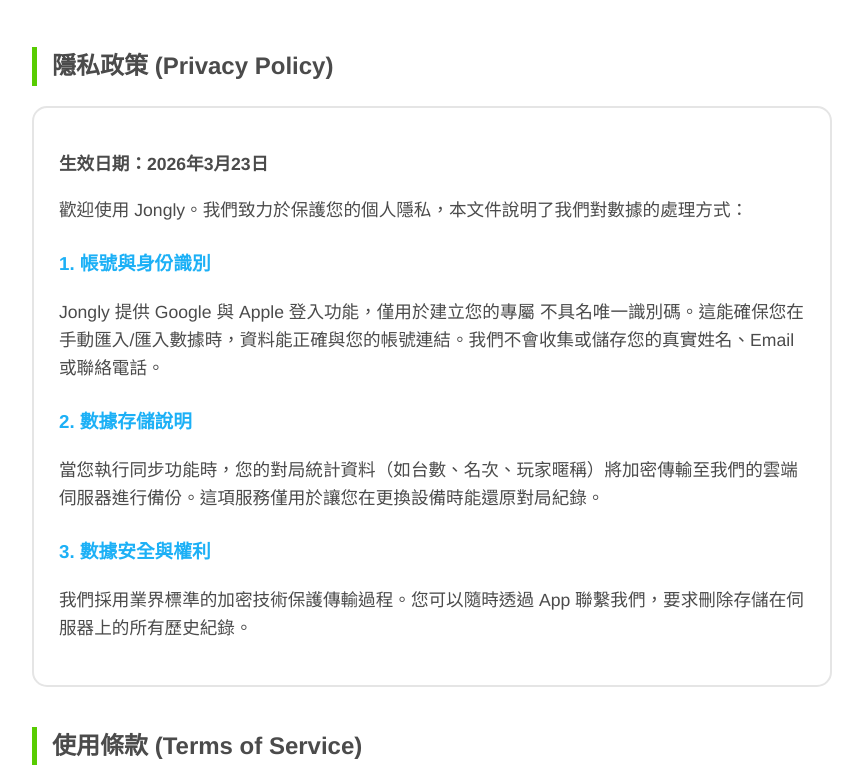
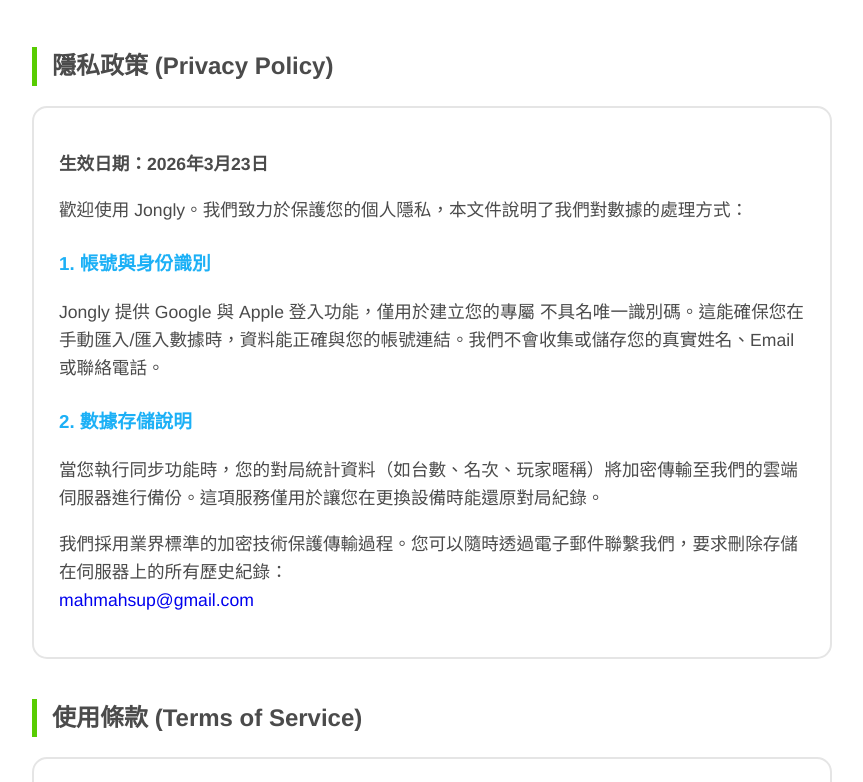
Before and after one commit to oujill/Jongly-privacy, a plain HTML site: page index.html in a window 1280 px wide. Shown: the part 219-1001 px from the top of the page, without its empty margins (208-1071 px from the left). Drawn offline with Linux system fonts and the light colour scheme.

Commit message:
Update index.html

```diff
--- a/index.html
+++ b/index.html
@@ -116,8 +116,8 @@
         <h3>2. 數據存儲說明</h3>
         <p>當您執行同步功能時，您的對局統計資料（如台數、名次、玩家暱稱）將加密傳輸至我們的雲端伺服器進行備份。這項服務僅用於讓您在更換設備時能還原對局紀錄。</p>
 
-        <h3>3. 數據安全與權利</h3>
-        <p>我們採用業界標準的加密技術保護傳輸過程。您可以隨時透過 App 聯繫我們，要求刪除存儲在伺服器上的所有歷史紀錄。</p>
+      <p>我們採用業界標準的加密技術保護傳輸過程。您可以隨時透過電子郵件聯繫我們，要求刪除存儲在伺服器上的所有歷史紀錄：<br>
+            <a href="mailto:mahmahsup@gmail.com" class="highlight" style="text-decoration: none;">mahmahsup@gmail.com</a></p>
         </div>
     </section>
 
```
